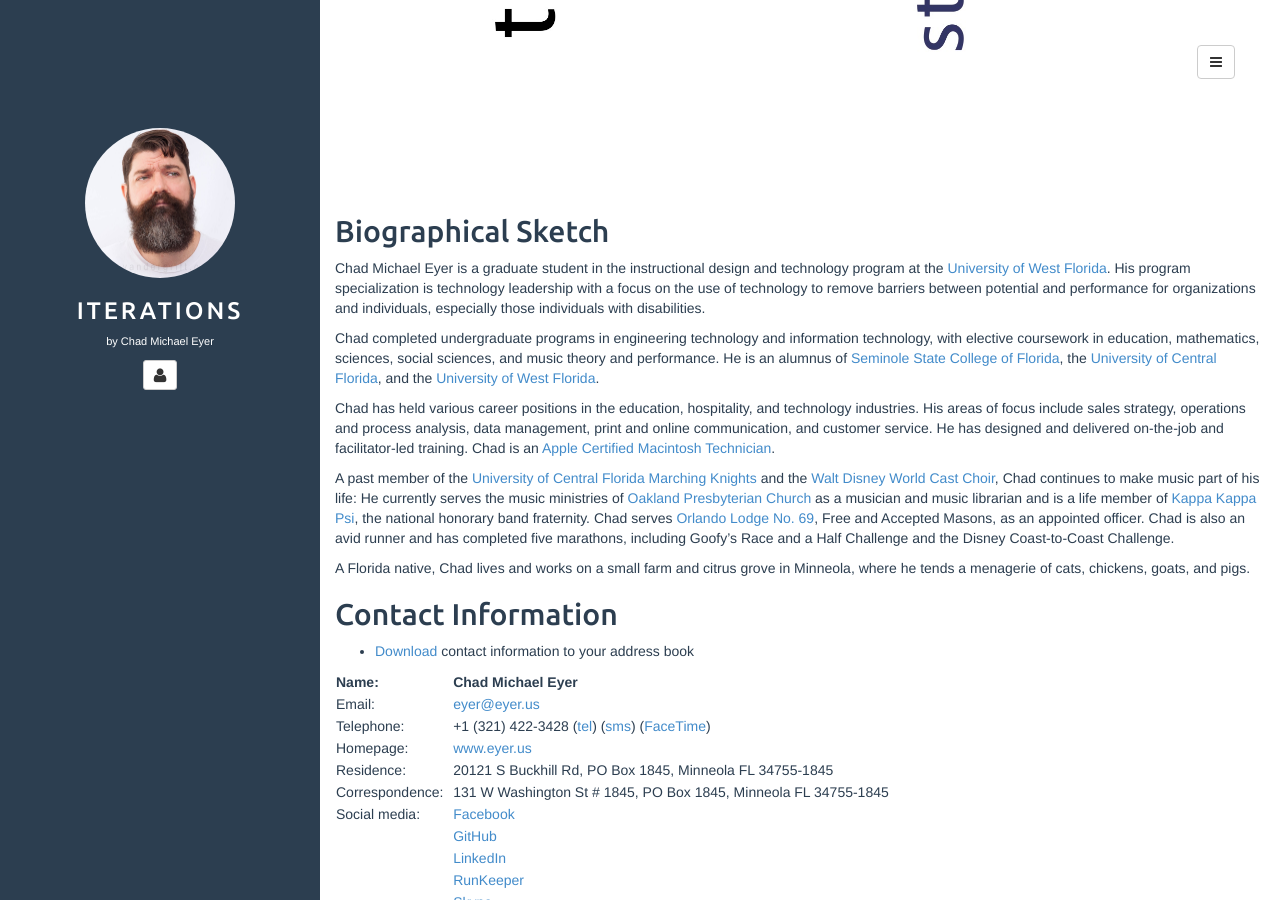
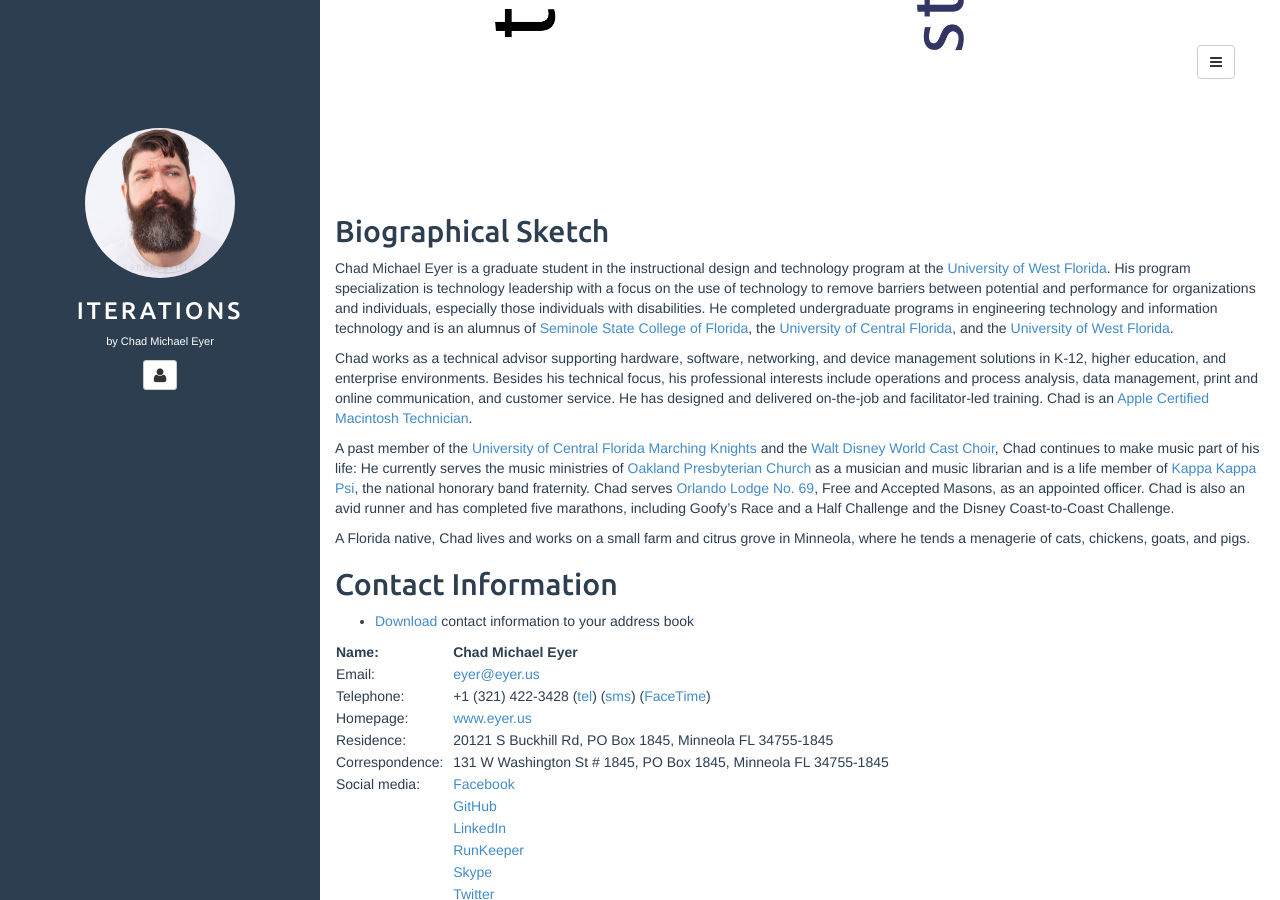
Before and after one commit to chadmichaeleyer/chadmichaeleyer.github.io, a Jekyll site: the page built from about.md, in a window 1280 px wide and 900 px high, scrolled down 571 px. Built offline with Jekyll 4.4.1, drawn with Linux system fonts in a browser that asks for light colours.

Commit message:
updated bio

```diff
--- a/about.md
+++ b/about.md
@@ -8,11 +8,9 @@ title: About the Author
 Biographical Sketch
 -------------------
 
-Chad Michael Eyer is a graduate student in the instructional design and technology program at the [University of West Florida]. His program specialization is technology leadership with a focus on the use of technology to remove barriers between potential and performance for organizations and individuals, especially those individuals with disabilities.
+Chad Michael Eyer is a graduate student in the instructional design and technology program at the [University of West Florida]. His program specialization is technology leadership with a focus on the use of technology to remove barriers between potential and performance for organizations and individuals, especially those individuals with disabilities. He completed undergraduate programs in engineering technology and information technology and is an alumnus of [Seminole State College of Florida], the [University of Central Florida], and the [University of West Florida].
 
-Chad completed undergraduate programs in engineering technology and information technology, with elective coursework in education, mathematics, sciences, social sciences, and music theory and performance. He is an alumnus of [Seminole State College of Florida], the [University of Central Florida], and the [University of West Florida].
-
-Chad has held various career positions in the education, hospitality, and technology industries. His areas of focus include sales strategy, operations and process analysis, data management, print and online communication, and customer service. He has designed and delivered on-the-job and facilitator-led training. Chad is an [Apple Certified Macintosh Technician].
+Chad works as a technical advisor supporting hardware, software, networking, and device management solutions in K-12, higher education, and enterprise environments. Besides his technical focus, his professional interests include operations and process analysis, data management, print and online communication, and customer service. He has designed and delivered on-the-job and facilitator-led training. Chad is an [Apple Certified Macintosh Technician].
 
 A past member of the [University of Central Florida Marching Knights] and the [Walt Disney World Cast Choir], Chad continues to make music part of his life: He currently serves the music ministries of [Oakland Presbyterian Church] as a musician and music librarian and is a life member of [Kappa Kappa Psi], the national honorary band fraternity. Chad serves [Orlando Lodge No. 69], Free and Accepted Masons, as an appointed officer. Chad is also an avid runner and has completed five marathons, including Goofy’s Race and a Half Challenge and the Disney Coast-to-Coast Challenge.
 
```
